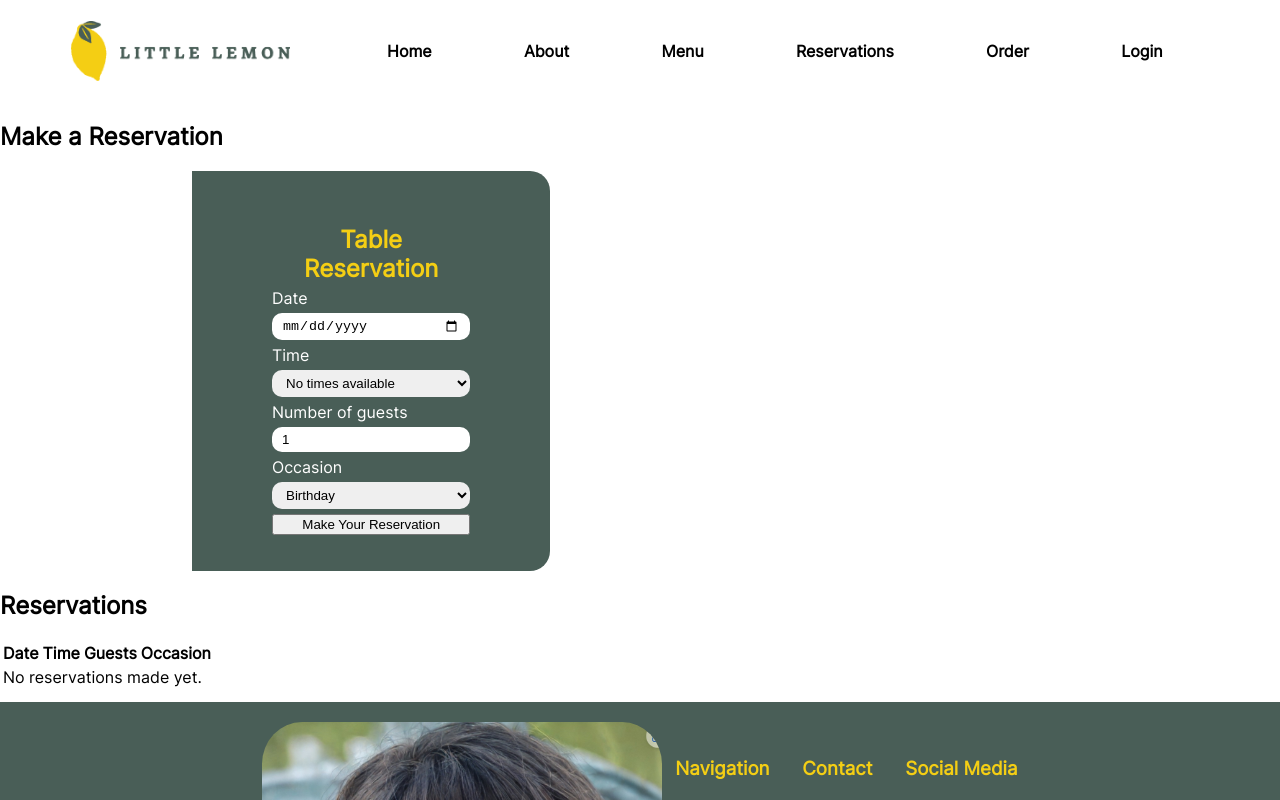
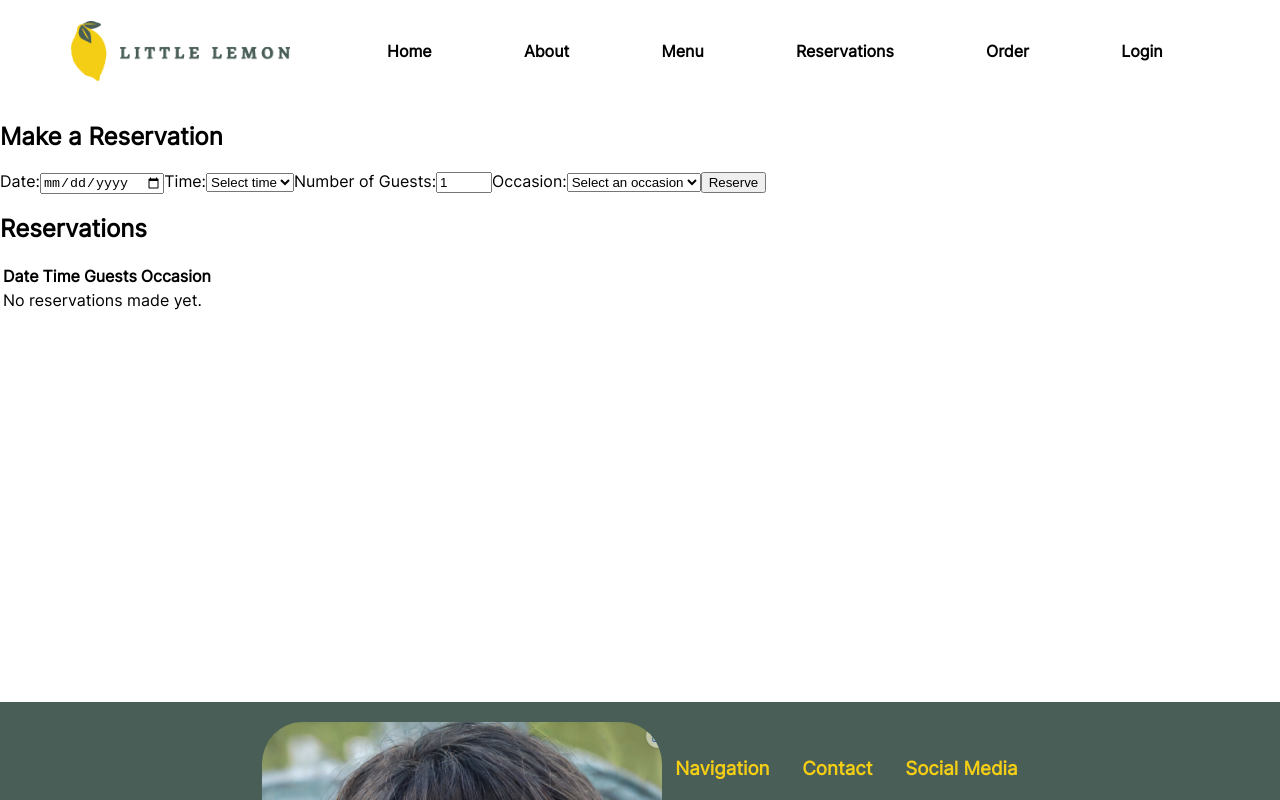
Before and after one commit to Inouye165/final-capstone, a React (Create React App) app: page /reservations in a window 1280 px wide. Shown: the top 800 px of the page. Built offline with nearby package versions, Linux system fonts and the light colour scheme.

Commit message:
test file and other

```diff
--- a/src/components/BookingPage.js
+++ b/src/components/BookingPage.js
@@ -1,8 +1,9 @@
 // BookingPage.js
 import React, { useState, useEffect } from 'react';
+import { useNavigate } from 'react-router-dom';
 import Reservations from './reservations';
 import BookingTable from './BookingTable';
-import { fetchAPI } from './api';
+import { fetchAPI, submitAPI } from './api';
 
 function BookingPage() {
   const [formResData, setFormResData] = useState({
@@ -12,7 +13,13 @@ function BookingPage() {
     occasion: '',
   });
   const [availableTimes, setAvailableTimes] = useState([]);
-  const [bookings, setBookings] = useState([]);
+  const [bookings, setBookings] = useState(() => {
+    // Load bookings from local storage on initial render
+    const savedBookings = localStorage.getItem('bookings');
+    return savedBookings ? JSON.parse(savedBookings) : [];
+  });
+
+  const navigate = useNavigate();
 
   const handleChange = (event) => {
     const { name, value } = event.target;
@@ -24,7 +31,17 @@ function BookingPage() {
 
   const handleSubmit = (event) => {
     event.preventDefault();
-    setBookings((prevBookings) => [...prevBookings, formResData]);
+    const response = submitAPI(formResData);
+    if (response === true) {
+      // Update bookings state
+      const updatedBookings = [...bookings, formResData];
+      setBookings(updatedBookings);
+      // Save bookings to local storage
+      localStorage.setItem('bookings', JSON.stringify(updatedBookings));
+      navigate('/confirmed');
+    } else {
+      alert('There was an error submitting your booking. Please try again.');
+    }
   };
 
   useEffect(() => {
@@ -45,7 +62,7 @@ function BookingPage() {
         formResData={formResData}
         handleChange={handleChange}
         availableTimes={availableTimes}
-        onSubmit={handleSubmit} // Ensure handleSubmit is passed here
+        onSubmit={handleSubmit}
       />
       <h2>Reservations</h2>
       <BookingTable bookings={bookings} />
--- /dev/null
+++ b/src/components/ConfirmedBooking.js
@@ -0,0 +1,13 @@
+// ConfirmedBooking.js
+import React from 'react';
+
+function ConfirmedBooking() {
+  return (
+    <div>
+      <h1>Your booking has been confirmed!</h1>
+      <p>Thank you for choosing Little Lemon. We look forward to serving you!</p>
+    </div>
+  );
+}
+
+export default ConfirmedBooking;
--- a/src/components/api.js
+++ b/src/components/api.js
@@ -1,17 +1,11 @@
 // api.js
+export const fetchAPI = async (date) => {
+  // Simulate fetching available times from an API
+  return ['17:00', '18:00', '19:00', '20:00', '21:00'];
+};
 
-// Mock implementation of fetchAPI
-// api.js
-
-export const fetchAPI = (date) => {
-    console.log("fetchAPI called with date:", date); // Log to check if function is called
-    // Return a static list of times for testing
-    return ["17:00", "18:00", "19:00", "20:00", "21:00", "22:00"];
-  };
-
-
-  // Mock implementation of submitAPI (optional)
-  export const submitAPI = (formData) => {
-    // Simulate a successful submission
-    return true;
-  };
+export const submitAPI = (formData) => {
+  // Simulate submitting the form data to an API
+  console.log('Form Data Submitted:', formData);
+  return true; // Return true to simulate a successful submission
+};
--- a/src/components/main.js
+++ b/src/components/main.js
@@ -4,27 +4,27 @@ import { BrowserRouter, Routes, Route } from 'react-router-dom';
 import Home from './home.js';
 import About from './about.js';
 import Menu from './menu.js';
-import BookingPage from './BookingPage.js'; // Import BookingPage instead of Reservations
+import BookingPage from './BookingPage.js';
 import ReservationResult from './reservationResult.js';
 import Order from './order.js';
 import Login from './login.js';
+import ConfirmedBooking from './ConfirmedBooking.js'; // Import the component
 
-class Main extends React.Component {
-  render() {
+function Main() {
   return (
     <BrowserRouter>
       <Routes>
         <Route path="/" element={<Home />} />
         <Route path="/about" element={<About />} />
         <Route path="/menu" element={<Menu />} />
-          <Route path="/reservations" element={<BookingPage />} /> {/* Update this line */}
+        <Route path="/reservations" element={<BookingPage />} />
         <Route path="/reservationResult" element={<ReservationResult />} />
         <Route path="/order" element={<Order />} />
         <Route path="/login" element={<Login />} />
+        <Route path="/confirmed" element={<ConfirmedBooking />} /> {/* Add this route */}
       </Routes>
     </BrowserRouter>
   );
 }
-}
 
 export default Main;
--- a/src/components/reservations.js
+++ b/src/components/reservations.js
@@ -1,64 +1,64 @@
 // reservations.js
 import React from 'react';
-import './reservations.css';
 
 function Reservations({ formResData, handleChange, availableTimes, onSubmit }) {
   return (
-    <section className="reservations">
-      <form className="resForm" onSubmit={onSubmit}>
-        <h3>Table Reservation</h3>
-        <label htmlFor="res-date">Date</label>
+    <form onSubmit={onSubmit}>
+      {/* Form fields */}
+      <label>
+        Date:
         <input
+          type="date"
           name="date"
-          value={formResData.date || ''}
+          value={formResData.date}
           onChange={handleChange}
-          type="date"
-          id="res-date"
           required
         />
-        <label htmlFor="res-time">Time</label>
+      </label>
+      <label>
+        Time:
         <select
-          id="res-time"
           name="time"
-          value={formResData.time || ''}
+          value={formResData.time}
           onChange={handleChange}
           required
         >
-          {availableTimes.length > 0 ? (
-            availableTimes.map((time, index) => (
-              <option key={index} value={time}>
-                {time}
-              </option>
-            ))
-          ) : (
-            <option value="">No times available</option>
-          )}
+          <option value="">Select time</option>
+          {availableTimes.map((time) => (
+            <option key={time} value={time}>
+              {time}
+            </option>
+          ))}
         </select>
-        <label htmlFor="guests">Number of guests</label>
+      </label>
+      <label>
+        Number of Guests:
         <input
+          type="number"
           name="guests"
-          type="number"
-          value={formResData.guests || 1}
+          value={formResData.guests}
+          onChange={handleChange}
           min="1"
           max="10"
-          id="guests"
-          onChange={handleChange}
           required
         />
-        <label htmlFor="occasion">Occasion</label>
+      </label>
+      <label>
+        Occasion:
         <select
           name="occasion"
-          id="occasion"
-          value={formResData.occasion || ''}
+          value={formResData.occasion}
           onChange={handleChange}
           required
         >
+          <option value="">Select an occasion</option>
           <option value="Birthday">Birthday</option>
           <option value="Anniversary">Anniversary</option>
+          <option value="Other">Other</option>
         </select>
-        <button type="submit">Make Your Reservation</button>
-      </form>
-    </section>
+      </label>
+      <button type="submit">Reserve</button>
+    </form>
   );
 }
 
```
Also changed, not shown: 2 other files (tests, documents, lock files or other folders). Lines whose indentation alone changed are shown as unchanged.
